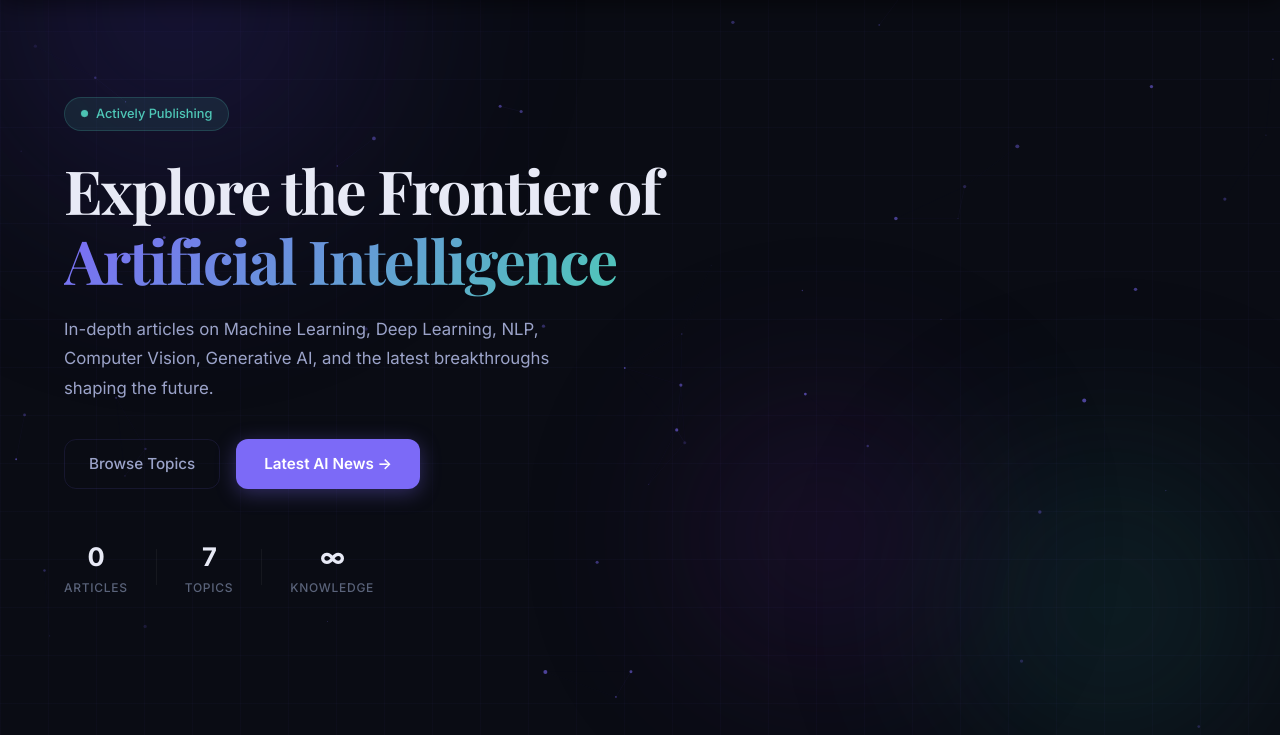
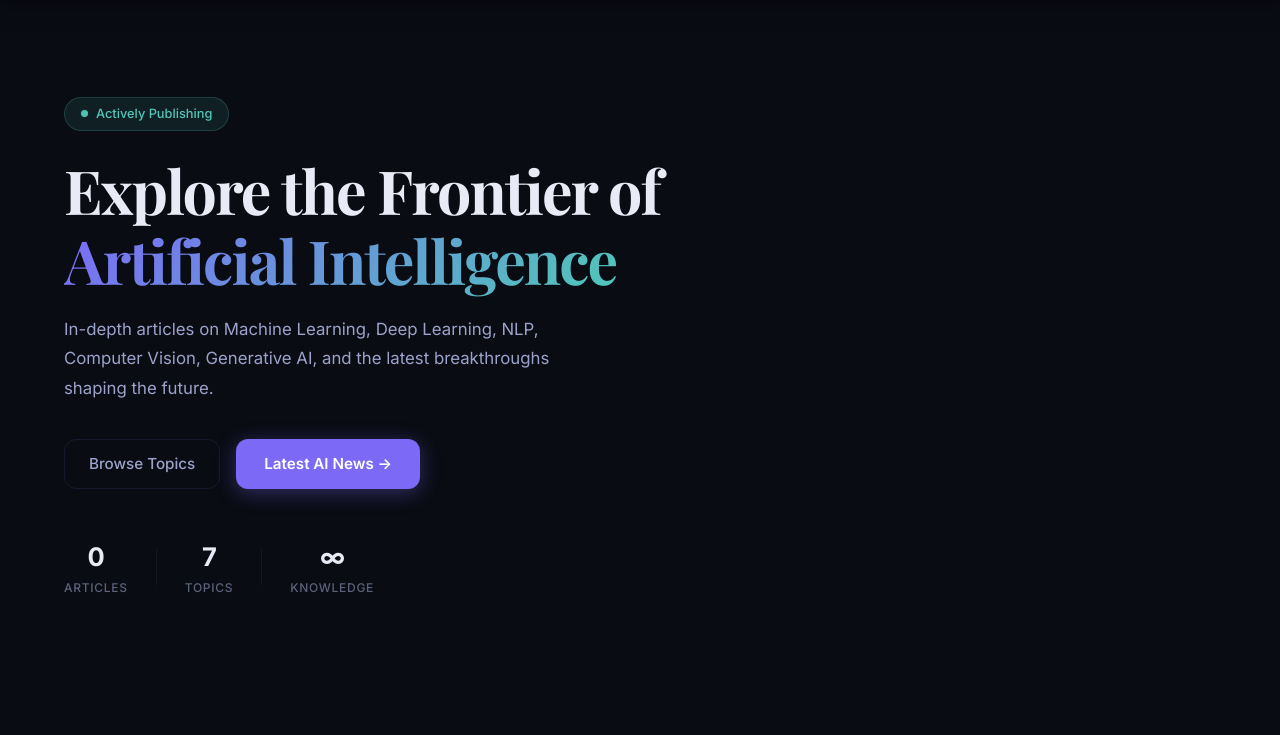
Before and after one commit to rexper101/BlogFlow-Fork, a website: page blogboard/web/index.html in a window 1280 px wide. Shown: the part 65-800 px from the top of the page. Drawn offline with nearby package versions, Linux system fonts and the light colour scheme; no server answers.

Commit message:
chnages in index

```diff
--- a/blogboard/web/index.html
+++ b/blogboard/web/index.html
@@ -27,15 +27,6 @@
   </head>
 
 <body>
-  <!-- Ambient Background -->
-  <div class="ambient-bg">
-    <div class="orb orb-1"></div>
-    <div class="orb orb-2"></div>
-    <div class="orb orb-3"></div>
-    <div class="grid-overlay"></div>
-    <canvas id="particleCanvas"></canvas>
-  </div>
-
   <!-- Navigation -->
   <nav class="navbar" id="navbar">
     <div class="nav-inner">
```
